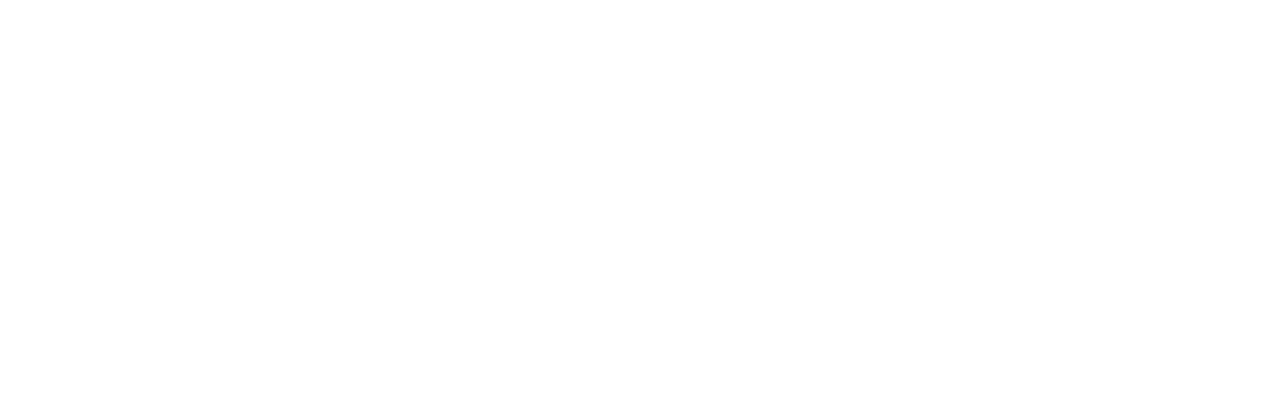
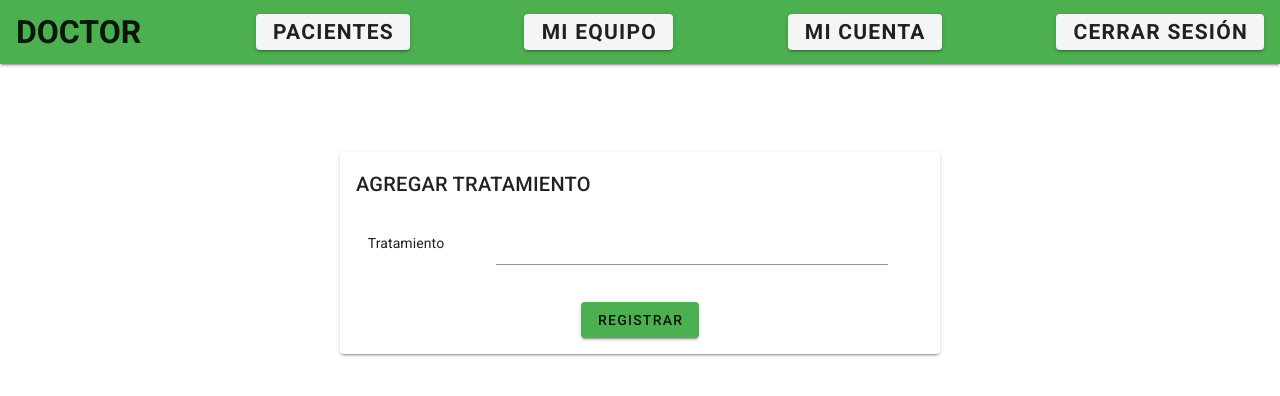
Before and after one commit to sanchezpili6/sistema-medico-integral, a Vue app in the folder front/: page /prescription in a window 1280 px wide. Shown: the top 396 px of the page. Built offline with nearby package versions, Linux system fonts and the light colour scheme.

Commit message:
Register treatment

```diff
--- a/front/src/router/index.js
+++ b/front/src/router/index.js
@@ -8,6 +8,8 @@
 import MyTeam from "../views/doctors/MyTeam";
 import MyProfile from "../views/doctors/MyProfile";
 import Welcome from "../views/Welcome";
+import Prescription from "../views/doctors/Prescription";
+
 Vue.use(VueRouter)
 
 const routes = [
@@ -47,7 +49,12 @@
     name: 'MyProfile',
     component: MyProfile
   },
-
+  {
+    path: '/prescription',
+    name: 'Prescription',
+    component: Prescription,
+    props: true
+  },
 ]
 
 const router = new VueRouter({
--- a/front/src/views/doctors/MyProfile.vue
+++ b/front/src/views/doctors/MyProfile.vue
@@ -34,9 +34,9 @@
             <v-list-item>
               Nombre médico: {{receta.doctor}}
             </v-list-item>
-            <v-list-item>
+            <!--v-list-item>
               Último tratamiento: {{receta.lastTreatment}}
-            </v-list-item>
+            </v-list-item-->
             <v-list-item>
               Medicamento recetado: {{receta.medicine}}
             </v-list-item>
--- /dev/null
+++ b/front/src/views/doctors/Prescription.vue
@@ -0,0 +1,94 @@
+<template>
+  <v-container fluid class="ma-0 pa-0">
+    <DoctorNavBar></DoctorNavBar>
+    <!--v-app-bar color="green" elevation="2" flat></v-app-bar-->
+    <v-row class="text-center">
+      <v-col class="mb-4 pa-15">
+        <v-dialog v-model="dialog" width="500">
+          <v-card>
+            <v-card-title>Faltan datos</v-card-title>
+            <v-card-text>
+              Por favor asegúrese de llenar el tratamiento
+            </v-card-text>
+          </v-card>
+        </v-dialog>
+        <v-card class="mx-auto my-10" max-width="600">
+          <v-card-title>AGREGAR TRATAMIENTO</v-card-title>
+          <v-row>
+            <v-col cols="3">
+              <v-card-text>Tratamiento</v-card-text>
+            </v-col>
+            <v-col cols="8">
+              <v-text-field v-model="treatment" required></v-text-field>
+            </v-col>
+          </v-row>
+          <v-flex class="text-center">
+            <v-btn @click="register" color="green" class="ma-4">Registrar</v-btn>
+          </v-flex>
+        </v-card>
+      </v-col>
+    </v-row>
+  </v-container>
+</template>
+
+<script>
+import DoctorNavBar from "../doctors/DoctorNavBar";
+let API_URL= 'https://16fe-2806-2f0-9000-f884-c94c-ca23-2152-3e52.ngrok.io';
+export default {
+  name: "Prescription",
+  components:{
+    DoctorNavBar
+  },
+  props: {
+    //docID: Number,
+  },
+  data: () => ({
+    docID:9,
+    patientID:2,
+    treatment: '',
+    postId: -1,
+    dialog: false,
+  }),
+  computed:{
+
+  },
+  methods:{
+    async register(){
+      if(this.treatment!='' ){
+        this.dialog=false;
+        // POST request using fetch with async/await
+        const requestOptions = {
+          method: "POST",
+          headers: { "Content-Type": "application/json" },
+          body: JSON.stringify({medicine: this.treatment, doctor: this.docID, patient: this.patientID})
+        };
+        console.log(requestOptions.body);
+        const response = await fetch(API_URL+"/api/prescription/create", requestOptions).then(async response => {
+          const data = await response.json();
+          console.log(data);
+          // check for error response
+          if (!response.ok) {
+            // get error message from body or default to response status
+            const error = (data && data.message) || response.status;
+            return Promise.reject(error);
+          }
+
+          this.postId = data.id;
+        }).catch(error => {
+          this.errorMessage = error;
+          console.error('There was an error!', error);
+        });
+
+        //console.log(this.treatment);
+      }
+      else{
+        this.dialog=true;
+      }
+    }
+  }
+}
+</script>
+
+<style scoped>
+
+</style>
```
